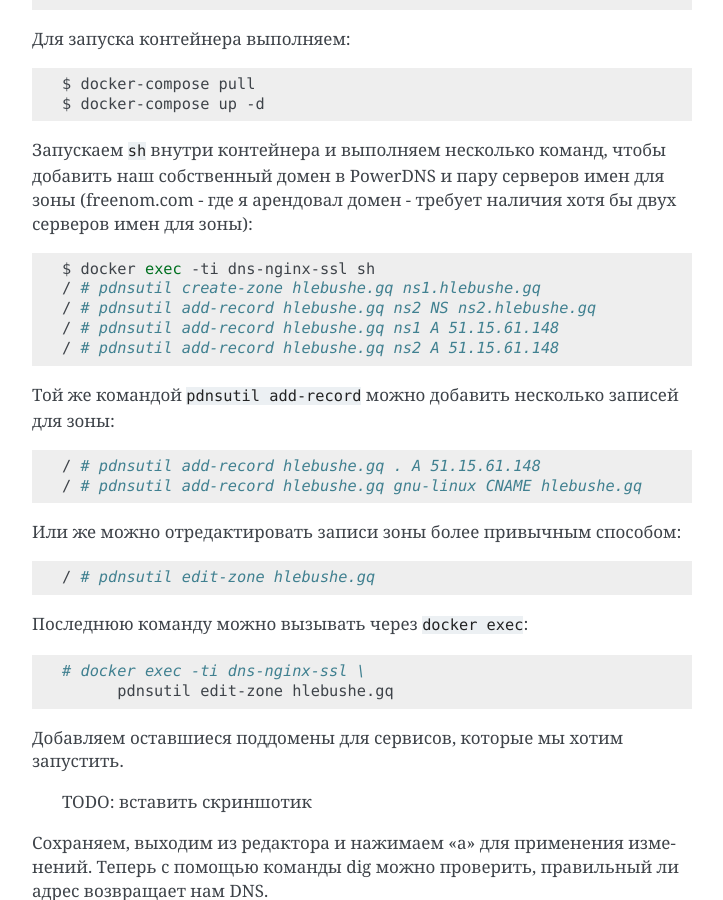
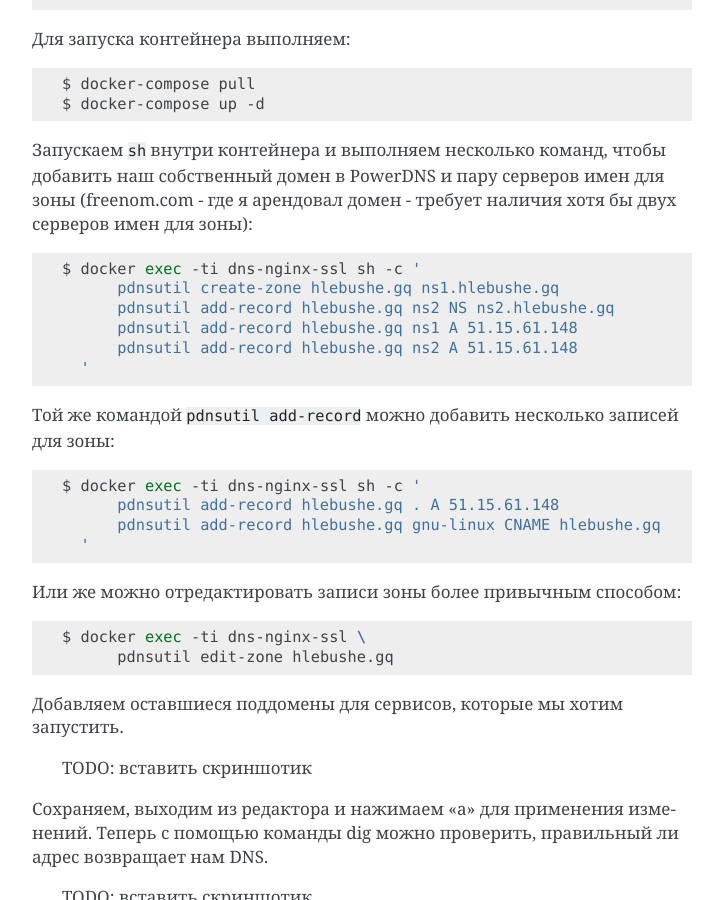
Before and after one commit to MrP4p3r/gnu-linux-class, a Sphinx documentation site: the page built from docs/k-gnu-linux/docker-dns-nginx-ssl.rst, in a window 1280 px wide and 900 px high, scrolled down 5236 px. Shown: the whole window, without its empty margins (388-1111 px from the left). Built offline with Sphinx 7.4.7, drawn with Linux system fonts in a browser that asks for light colours; some of the changed text lies outside the part shown.

Commit message:
Опечатка и редактирование кода

```diff
--- a/docs/k-gnu-linux/docker-dns-nginx-ssl.rst
+++ b/docs/k-gnu-linux/docker-dns-nginx-ssl.rst
@@ -46,7 +46,7 @@ python в контейнере. Это заметно увеличит разм
 Реализаций альтернатив supervisor довольно много. Автором работы
 были рассмотрены некоторые из них:
 
-    * `Supervisord (имплементация на GO) https://github.com/ochinchina/supervisord`_
+    * `Supervisord (имплементация на GO) https://github.com/ochinchina/supervisord>`_
     * `Immortal <https://github.com/immortal/immortal>`_
     * `Gosuv <https://github.com/codeskyblue/gosuv>`_
 
@@ -248,31 +248,28 @@ Manage.go
 
 .. code-block:: bash
 
-    $ docker exec -ti dns-nginx-ssl sh
-    / # pdnsutil create-zone hlebushe.gq ns1.hlebushe.gq
-    / # pdnsutil add-record hlebushe.gq ns2 NS ns2.hlebushe.gq
-    / # pdnsutil add-record hlebushe.gq ns1 A 51.15.61.148
-    / # pdnsutil add-record hlebushe.gq ns2 A 51.15.61.148
+    $ docker exec -ti dns-nginx-ssl sh -c '
+          pdnsutil create-zone hlebushe.gq ns1.hlebushe.gq
+          pdnsutil add-record hlebushe.gq ns2 NS ns2.hlebushe.gq
+          pdnsutil add-record hlebushe.gq ns1 A 51.15.61.148
+          pdnsutil add-record hlebushe.gq ns2 A 51.15.61.148
+      '
 
 Той же командой ``pdnsutil add-record`` можно добавить несколько
 записей для зоны:
 
 .. code-block:: bash
 
-    / # pdnsutil add-record hlebushe.gq . A 51.15.61.148
-    / # pdnsutil add-record hlebushe.gq gnu-linux CNAME hlebushe.gq
+    $ docker exec -ti dns-nginx-ssl sh -c '
+          pdnsutil add-record hlebushe.gq . A 51.15.61.148
+          pdnsutil add-record hlebushe.gq gnu-linux CNAME hlebushe.gq
+      '
 
 Или же можно отредактировать записи зоны более привычным способом:
 
 .. code-block:: bash
 
-    / # pdnsutil edit-zone hlebushe.gq
-
-Последнюю команду можно вызывать через ``docker exec``:
-
-.. code-block:: bash
-
-    # docker exec -ti dns-nginx-ssl \
+    $ docker exec -ti dns-nginx-ssl \
           pdnsutil edit-zone hlebushe.gq
 
 Добавляем оставшиеся поддомены для сервисов, которые мы хотим запустить.
```
